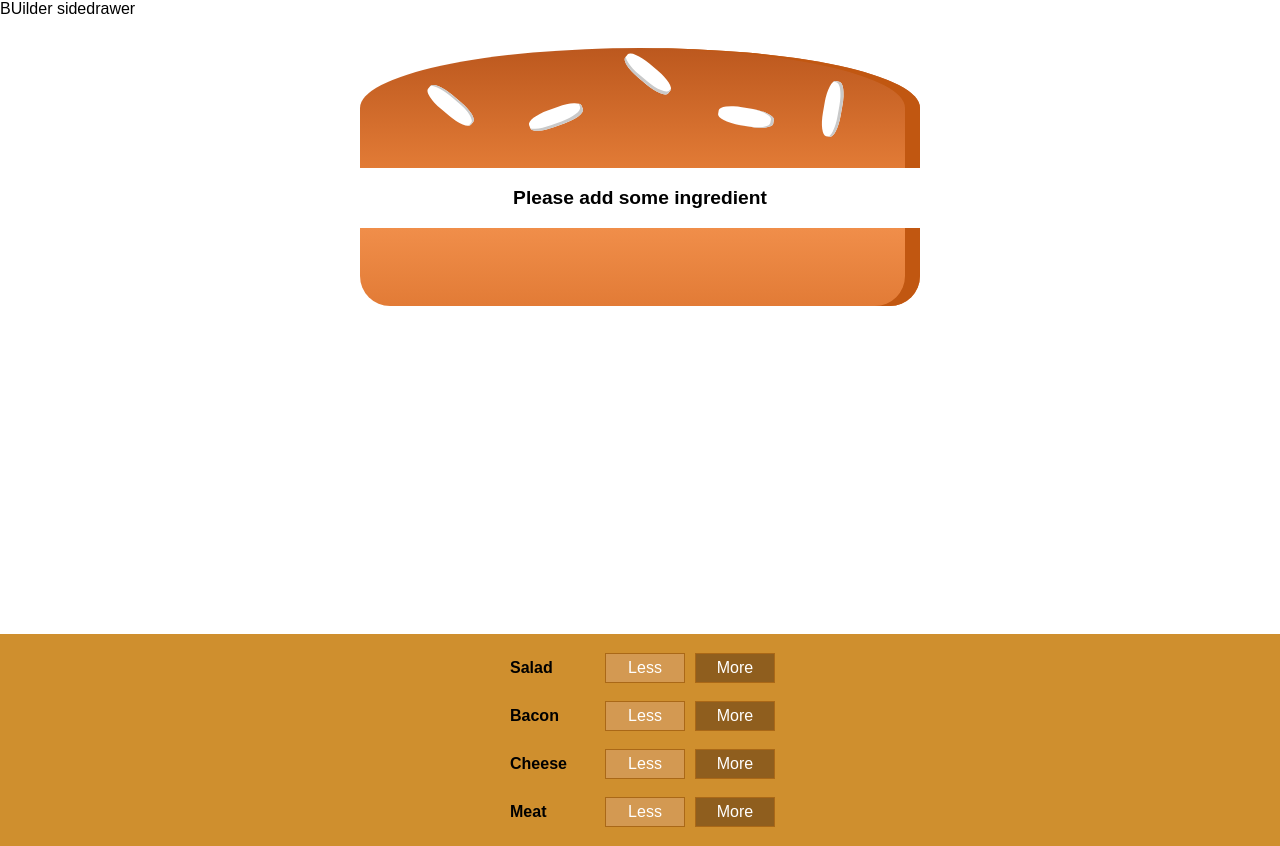
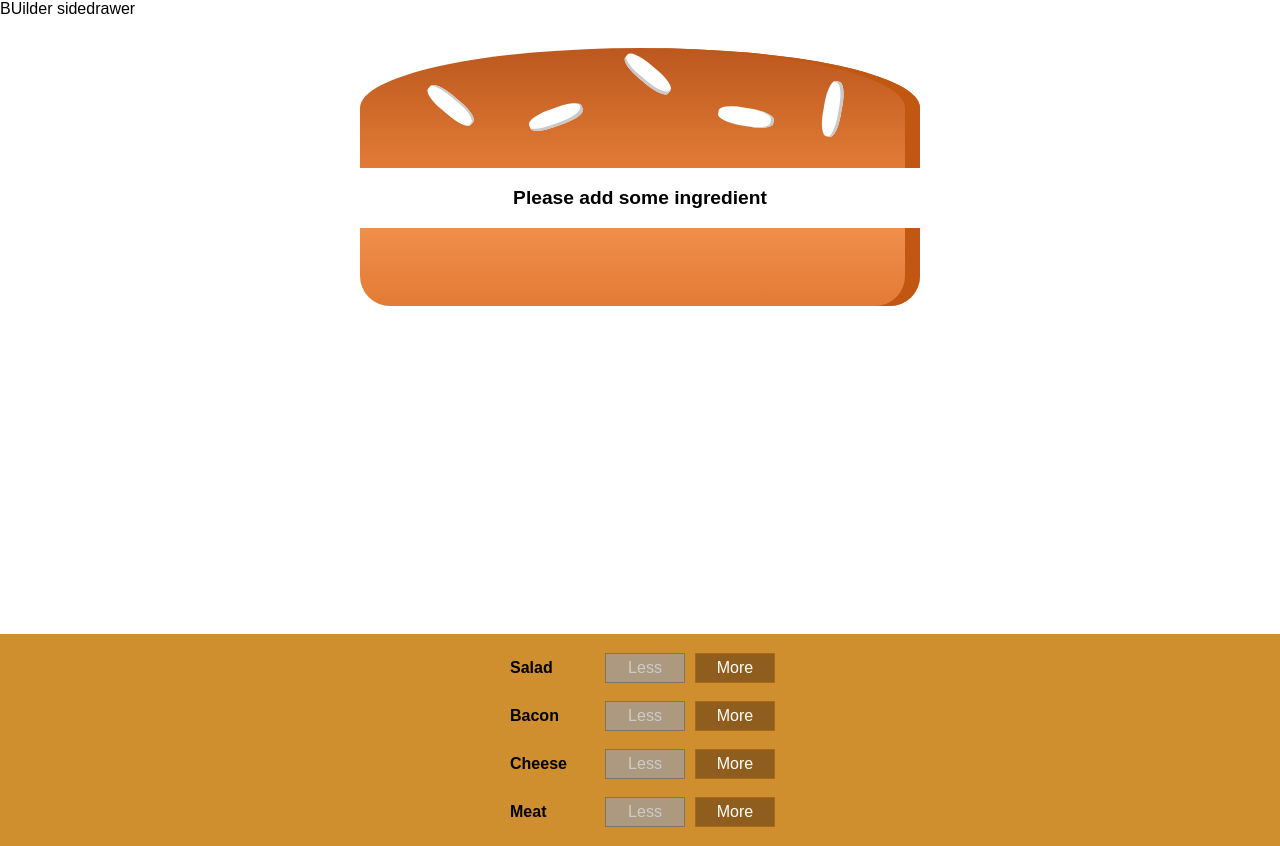
Before and after one commit to Parasbuda/BurgerBillder, a React (Create React App) app: page / in a window 1280 px wide. Built offline with nearby package versions, Linux system fonts and the light colour scheme.

Commit message:
control added

```diff
--- a/src/Components/Burger/Controls/BuildControl/BuildControl.js
+++ b/src/Components/Burger/Controls/BuildControl/BuildControl.js
@@ -1,13 +1,17 @@
-import React from 'react'
+import React from "react"
 import "./BuildControl.css"
-const BuildControl = (props) => {
-    return (
-        <div className="BuildControl">
-            <div className="Label">{props.label}</div>
-            <button className="Less">Less</button>
-            <button className="More">More</button>
-        </div>
-    )
+const BuildControl = ({ addIngredient, label, removeIngredient, disabled }) => {
+  return (
+    <div className="BuildControl">
+      <div className="Label">{label}</div>
+      <button className="Less" onClick={removeIngredient} disabled={disabled}>
+        Less
+      </button>
+      <button className="More" onClick={addIngredient}>
+        More
+      </button>
+    </div>
+  )
 }
 
 export default BuildControl
--- a/src/Components/Burger/Controls/BuildControls/BuildControls.js
+++ b/src/Components/Burger/Controls/BuildControls/BuildControls.js
@@ -1,21 +1,26 @@
-import React from 'react'
+import React from "react"
 import "./BuildControls.css"
 import BuildControl from "../BuildControl/BuildControl"
 const controls = [
-    {label:"Salad",type:"salad"},
-    {label:"Bacon",type:"bacon"},
-    {label:"Cheese",type:"cheese"},
-    {label:"Meat",type:"meat"},
+  { label: "Salad", type: "salad" },
+  { label: "Bacon", type: "bacon" },
+  { label: "Cheese", type: "cheese" },
+  { label: "Meat", type: "meat" },
 ]
-const BuildControls = () => {
-    return (
-        <div className="BuildControls">
-            {controls.map(control=>
-               (
-                <BuildControl key={control.label} label={control.label} />
-               ))}
-        </div>
-    )
+const BuildControls = ({ addIngredient,removeIngredient,disabled }) => {
+  return (
+    <div className="BuildControls">
+      {controls.map((control) => (
+        <BuildControl
+          addIngredient={() => addIngredient(control.type)}
+          key={control.label}
+              label={control.label}
+              removeIngredient={() => removeIngredient(control.type)}
+              disabled={disabled[control.type]}
+        />
+      ))}
+    </div>
+  )
 }
 
 export default BuildControls
--- a/src/Container/BurgerBuilder/BurgerBuilder.js
+++ b/src/Container/BurgerBuilder/BurgerBuilder.js
@@ -1,22 +1,72 @@
-import React, { Component } from 'react'
-import Burger from '../../Components/Burger/Burger'
-import BuildControls from '../../Components/Burger/Controls/BuildControls/BuildControls'
+import React, { Component } from "react"
+import Burger from "../../Components/Burger/Burger"
+import BuildControls from "../../Components/Burger/Controls/BuildControls/BuildControls"
 
-
+const INGREDIENTS_PRICE = {
+  salad: 10,
+  cheese: 15,
+  meat: 50,
+  bacon: 20,
+}
 export default class BurgerBuilder extends Component {
   state = {
     ingredient: {
       salad: 0,
       bacon: 0,
-            cheese:0,
-            meat:0
+      cheese: 0,
+      meat: 0,
+    },
+    total: 10,
   }
+
+  addIngredient = (type) => {
+    const oldCount = this.state.ingredient[type]
+    const updatedCount = oldCount + 1
+    const updatedIngredient = {
+      ...this.state.ingredient,
+    }
+    updatedIngredient[type] = updatedCount
+    const priceAddition = INGREDIENTS_PRICE[type]
+    const oldPrice = this.state.total
+    const newPrice = oldPrice + priceAddition
+    this.setState({
+      total: newPrice,
+      ingredient: updatedIngredient,
+    })
+  }
+  removeIngredient = (type) => {
+    const oldCount = this.state.ingredient[type]
+    if (oldCount <= 0) {
+      return
+    }
+    const updatedCount = oldCount - 1
+    const updatedIngredient = {
+      ...this.state.ingredient,
+    }
+    updatedIngredient[type] = updatedCount
+    const priceDedction = INGREDIENTS_PRICE[type]
+    const oldPrice = this.state.total
+    const newPrice = oldPrice - priceDedction
+    this.setState({
+      total: newPrice,
+      ingredient: updatedIngredient,
+    })
   }
   render() {
+    const disabledInfo = {
+      ...this.state.ingredient,
+    }
+    for (let key in disabledInfo) {
+      disabledInfo[key] = disabledInfo[key] <= 0
+    }
     return (
       <React.Fragment>
-                <Burger ingredient={this.state.ingredient}/>
-            <BuildControls/>
+        <Burger ingredient={this.state.ingredient} />
+        <BuildControls
+          addIngredient={this.addIngredient}
+                removeIngredient={this.removeIngredient}
+                disabled={disabledInfo}
+        />
       </React.Fragment>
     )
   }
```
Lines whose indentation alone changed are shown as unchanged.
